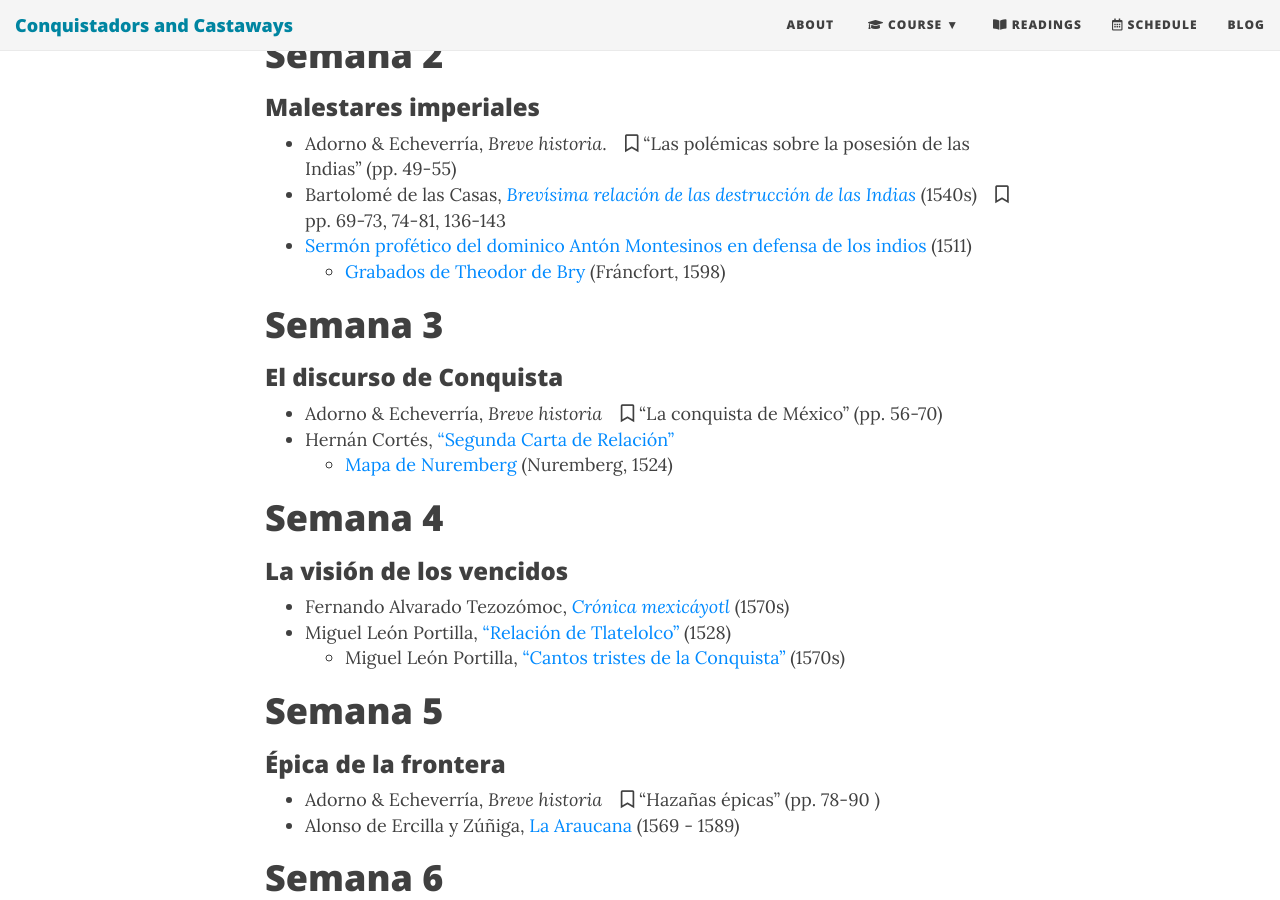
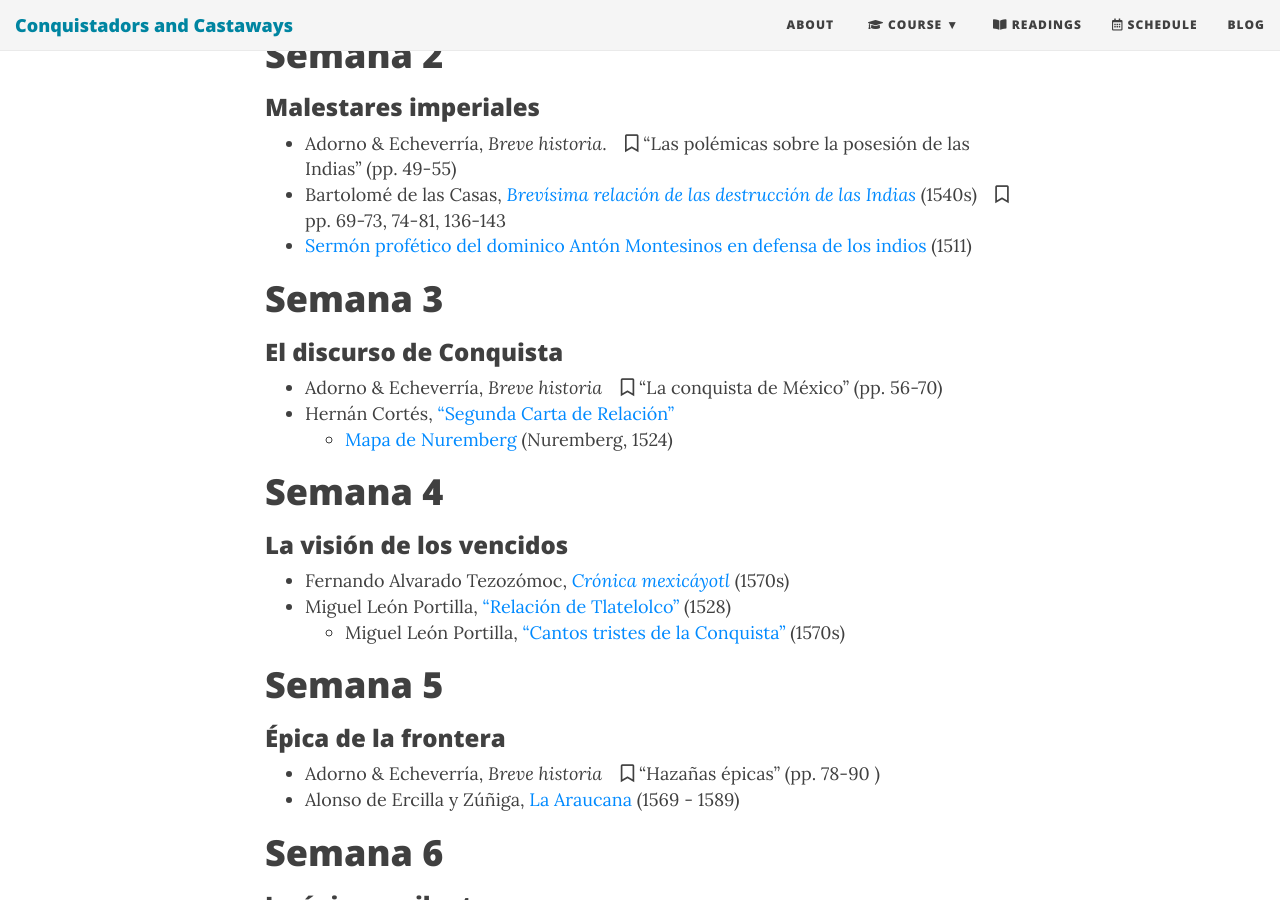
Before and after one commit to Hipomenes/ls452, a Jekyll site: the page built from syllabus.md, in a window 1280 px wide and 900 px high, scrolled down 1486 px. Built offline with Jekyll 4.4.1, drawn with Linux system fonts in a browser that asks for light colours; nearby versions of some CDN libraries.

Commit message:
Update syllabus.md

```diff
--- a/syllabus.md
+++ b/syllabus.md
@@ -34,7 +34,6 @@ bigimg: /img/cuauhquecholan.jpg
 - Adorno & Echeverría, *Breve historia*. &ensp; <i class="far fa-bookmark"></i> “Las polémicas sobre la posesión de las Indias” (pp. 49-55)
 - Bartolomé de las Casas, [*Brevísima relación de las destrucción de las Indias*](https://bushare-my.sharepoint.com/:b:/g/personal/dhcg_bu_edu/EROXXtX5rRpBipr5h7EQZQMB0JXsPu7HVYA1OD25IZZm-g?e=nFArRv) (1540s) &ensp; <i class="far fa-bookmark"></i> pp. 69-73, 74-81, 136-143
 - [Sermón profético del dominico Antón Montesinos en defensa de los indios](https://bushare-my.sharepoint.com/:b:/g/personal/dhcg_bu_edu/EQZM1rSG12JCrckn8zCiRLIBRiLaa6Nt-Wncbn_3DVBaGQ?e=1z7D2h) (1511)
-    - [Grabados de Theodor de Bry](https://commons.wikimedia.org/wiki/Category:Prints_from_Bartolom%C3%A9_de_las_Casas_Regionum) (Fráncfort, 1598)
 
 # Semana 3
 ###  El discurso de Conquista
```
